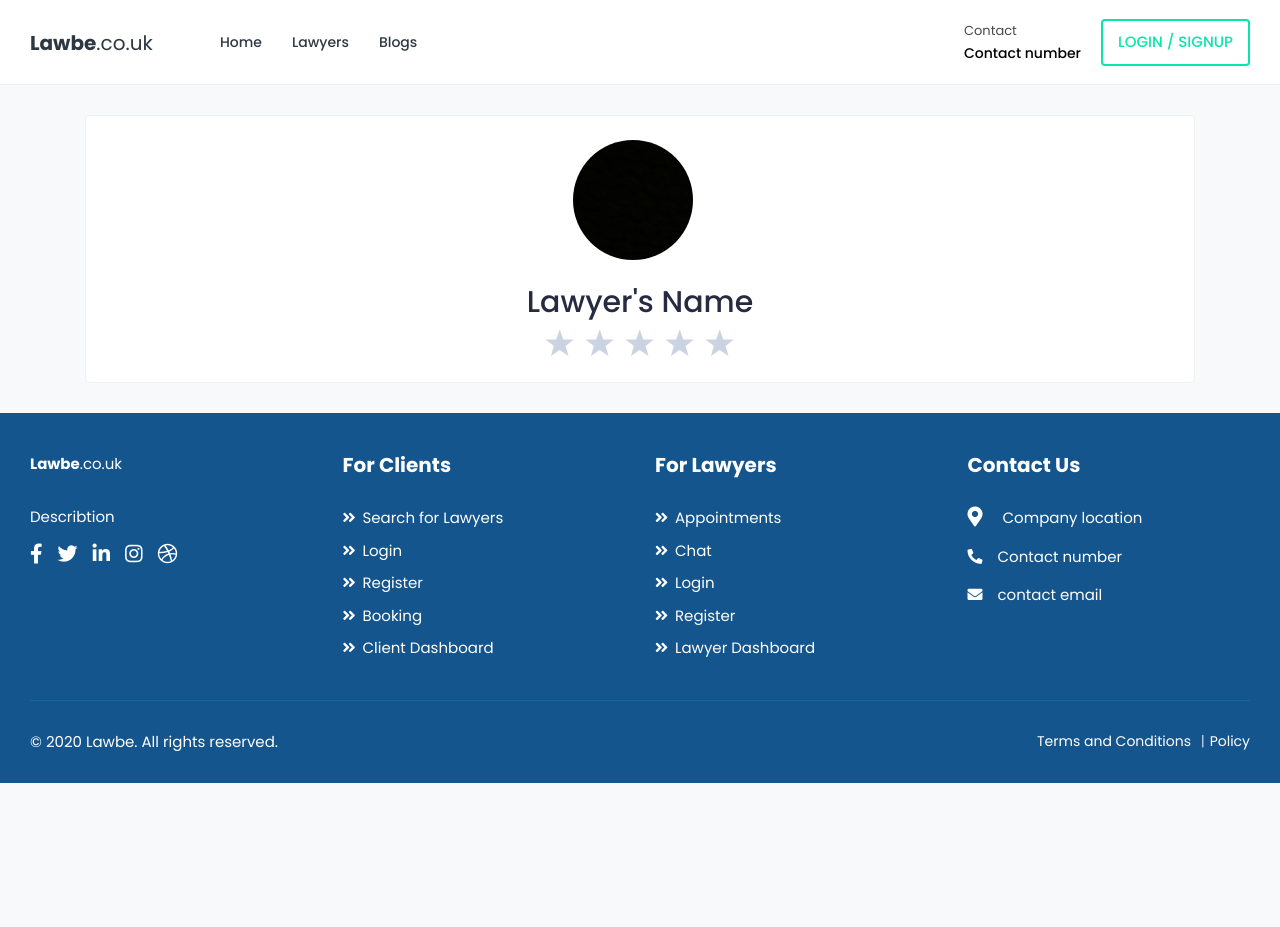
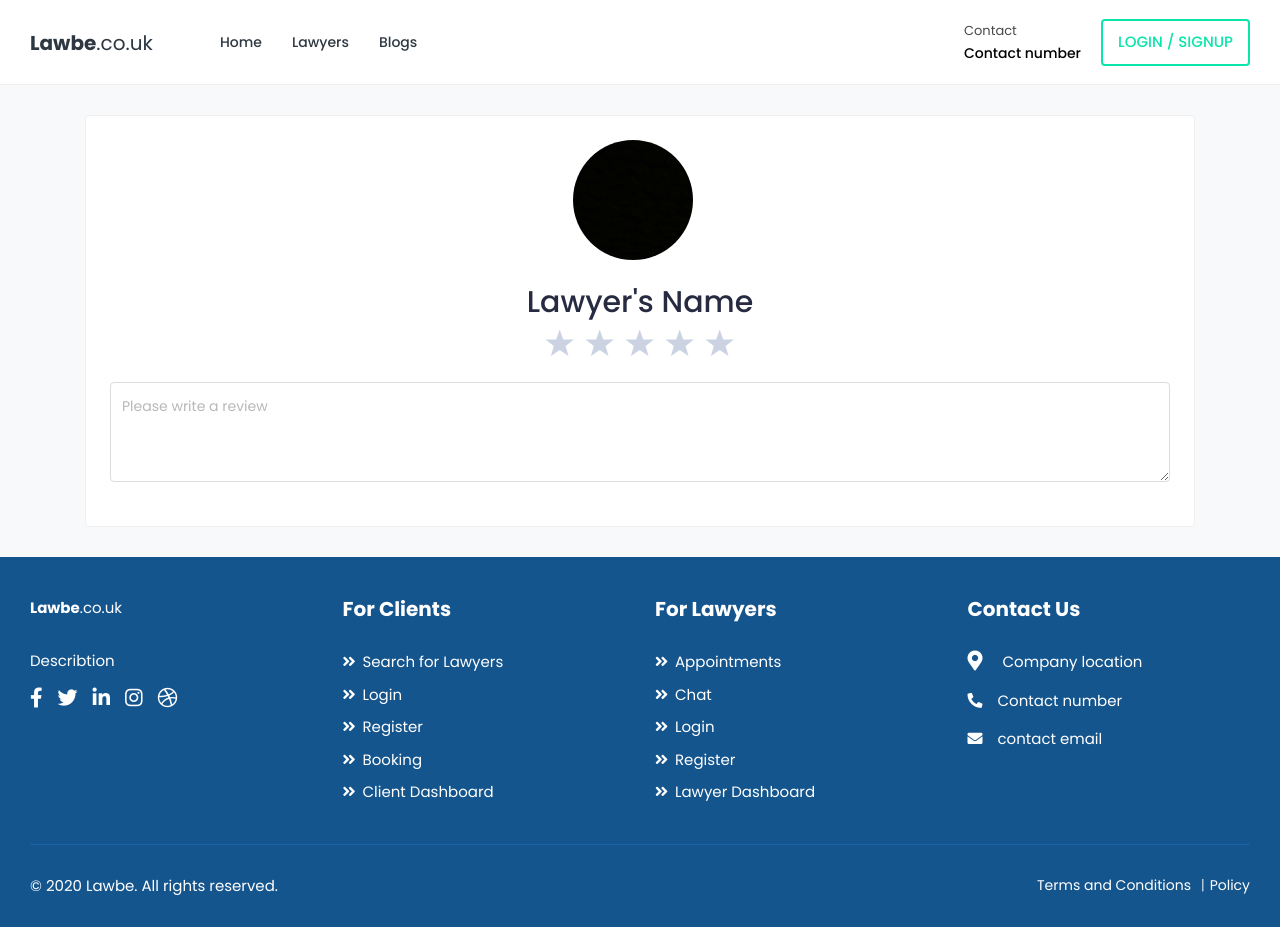
Before and after one commit to a4w/ruslan-legal-service, a React (Create React App) app in the folder frontend/legal-service-app/: page /rate in a window 1280 px wide. Before the commit the page ends 800 px from the top, so only its background shows below. Built offline with nearby package versions, Linux system fonts and the light colour scheme.

Commit message:
Added text area review

```diff
--- a/frontend/legal-service-app/src/LawyerRating.js
+++ b/frontend/legal-service-app/src/LawyerRating.js
@@ -43,6 +43,29 @@ const LawyerRating = () => {
                             name="rating"
                         />
                     </div>
+                    <div className="justify-content-center mt-4">
+                        <div
+                            className={
+                                "justify-content-center mt-4 " +
+                                (!review || review === ""
+                                    ? "form-group form-focus"
+                                    : "form-group form-focus focused")
+                            }
+                            style={{ display: "flex" }}
+                        >
+                            <textarea
+                                style={{ minHeight: "100px" }}
+                                className="form-control"
+                                value={review}
+                                onChange={({ target: { value } }) =>
+                                    setReview(value)
+                                }
+                            ></textarea>
+                            <label className="focus-label">
+                                Please write a review
+                            </label>
+                        </div>
+                    </div>
                 </div>
             </div>
         </div>
```
